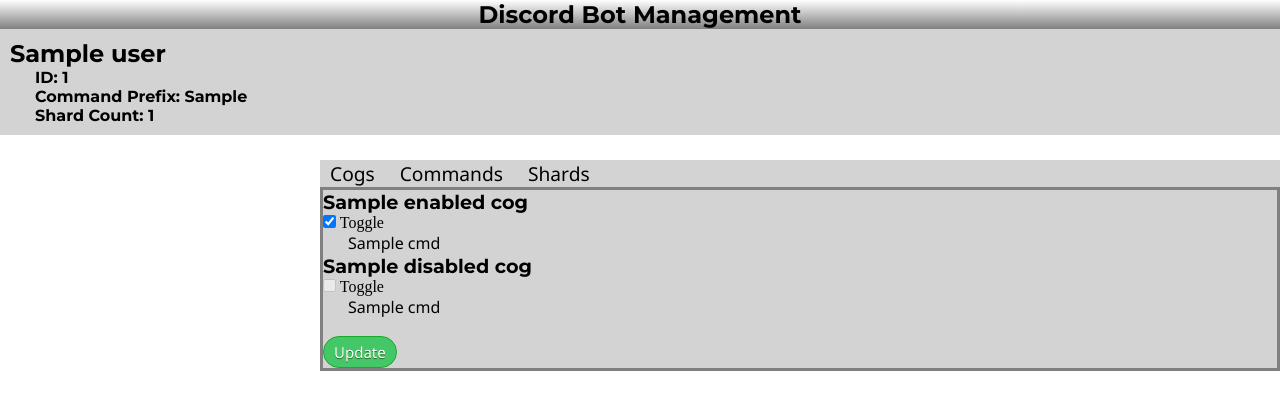
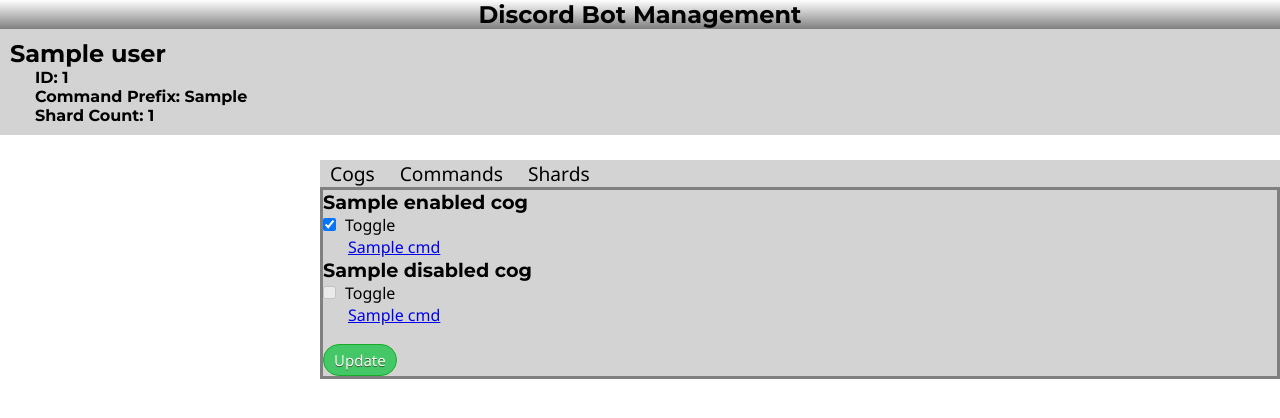
Before and after one commit to sachinraja/discordbotdash, a Flask app: template discordbotdash/app/templates/cogs.html in a window 1280 px wide. Shown: the top 418 px of the page. Run offline with Flask 2, Linux system fonts and the light colour scheme; the template is opened without the code that fills it: most values are stand-ins (such as "Sample title", 1, 10 or a date in 2020).

Commit message:
Link to commands on cogs page and update CSS

```diff
--- a/discordbotdash/app/static/css/main.css
+++ b/discordbotdash/app/static/css/main.css
@@ -15,12 +15,12 @@
     background: linear-gradient( white, gray)
 }
 
-.catArea h2{
+.catArea > h2{
     font-family: Montserrat, Tahoma, Haettenschweiler, 'Arial Narrow Bold', sans-serif;
     font-size: 1.2em;
 }
 
-.catArea p{
+.catArea > p{
     margin-left: 25px;
     font-family: 'Segoe UI', Tahoma, Geneva, Verdana, sans-serif;
     word-wrap: break-word;
@@ -28,6 +28,21 @@
 
 .catArea input{
     padding: 5px;
+}
+
+.catArea > label{
+    margin-left: 5px;
+    font-family: 'Segoe UI', Tahoma, Geneva, Verdana, sans-serif;
+}
+
+.catArea > ul{
+    list-style-type: none;
+}
+
+.catArea > ul > li{
+    margin-left: 25px;
+    font-family: 'Segoe UI', Tahoma, Geneva, Verdana, sans-serif;
+    word-wrap: break-word;
 }
 
 #botInfo{
@@ -91,11 +106,6 @@
     display: block;
 }
 
-#commandForm label{
-    margin-left: 5px;
-    font-family: 'Segoe UI', Tahoma, Geneva, Verdana, sans-serif;
-}
-
 .greenButton{
     background-color: #44c767;
     border-radius: 28px;
--- a/discordbotdash/app/templates/cogs.html
+++ b/discordbotdash/app/templates/cogs.html
@@ -39,9 +39,11 @@
                         <h2>{{ cog_name }}</h2>
                         <input checked type="checkbox" name={{ cog_name }}>
                         <label for={{ cog_name }}>Toggle</label>
+                        <ul>
                         {% for cmd in cog.__cog_commands__ %}
-                            <p>{{ cmd }}</p>
+                            <li><a href="{{ url_for('commands') }}#{{ cmd }}">{{ cmd }}</a></li>
                         {% endfor %}
+                        </ul>
                     </div>
                 {% endfor %}
 
@@ -50,9 +52,11 @@
                         <h2>{{ cog_name }}</h2>
                         <input type="checkbox" name={{ cog_name }}>
                         <label for={{ cog_name }}>Toggle</label>
+                        <ul>
                         {% for cmd in cog.__cog_commands__ %}
-                            <p>{{ cmd }}</p>
+                            <li><a href="{{ url_for('commands') }}#{{ cmd }}">{{ cmd }}</a></li>
                         {% endfor %}
+                        </ul>
                     </div>
                 {% endfor %}
                 <br>
--- a/discordbotdash/app/templates/commands.html
+++ b/discordbotdash/app/templates/commands.html
@@ -46,7 +46,7 @@
                 <input type="hidden" name="formName" value="commands">
                 {% for cmd in enabled_commands %}
                     <div class="catArea">
-                        <h2>{{ cmd }}</h2>
+                        <h2 id={{ cmd }}>{{ cmd }}</h2>
                         <input checked type="checkbox" name={{ cmd }}>
                         <label for={{ cmd }}>Toggle</label>
                         <p><strong>Docstring:</strong> {{ cmd._callback.__doc__ }}</p>
@@ -58,7 +58,7 @@
 
                 {% for cmd in disabled_commands %}
                     <div class="catArea">
-                        <h2>{{ cmd }}</h2>
+                        <h2 id={{ cmd }}>{{ cmd }}</h2>
                         <input type="checkbox" name={{ cmd }}>
                         <label for={{ cmd }}>Toggle</label>
                         <p><strong>Docstring:</strong> {{ cmd._callback.__doc__ }}</p>
```
